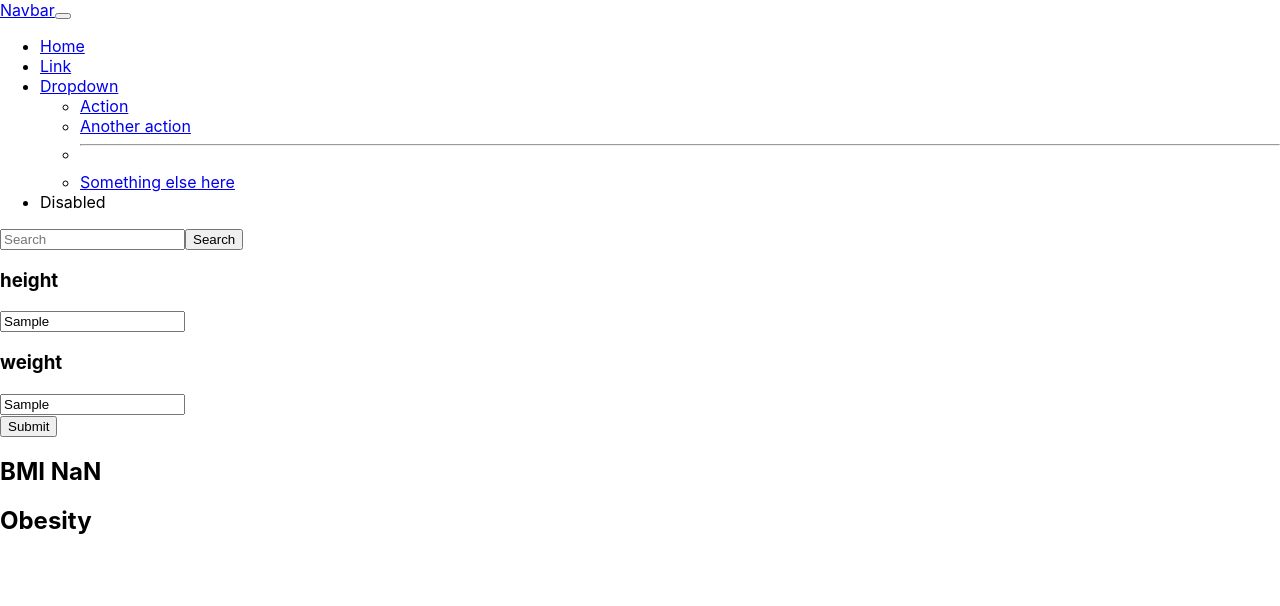
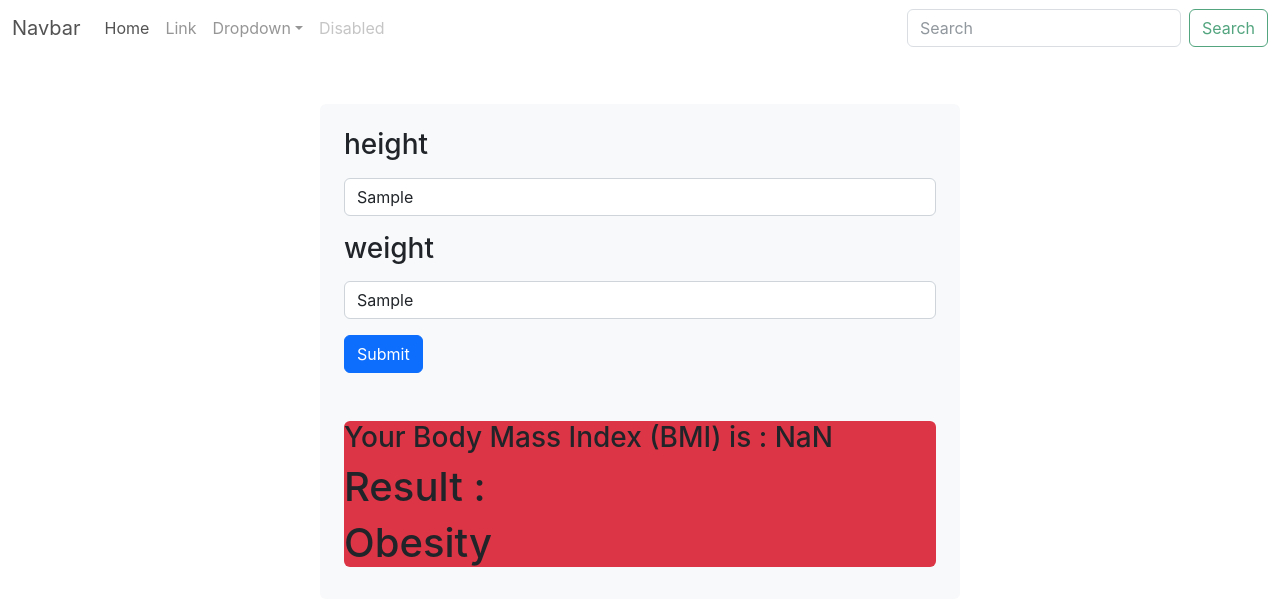
Before and after one commit to ibrahim-taqieddin/bimREACT, a React app: page / in a window 1280 px wide. Both pictures are taken after typing "Sample", "Sample" into the empty fields and a click on the button "Submit". Built offline with nearby package versions, Linux system fonts and the light colour scheme.

Commit message:
add new branch

```diff
--- a/public/index.html
+++ b/public/index.html
@@ -24,6 +24,12 @@
       work correctly both with client-side routing and a non-root public URL.
       Learn how to configure a non-root public URL by running `npm run build`.
     -->
+    <link
+      rel="stylesheet"
+      href="https://cdn.jsdelivr.net/npm/bootstrap@5.2.2/dist/css/bootstrap.min.css"
+      integrity="sha384-Zenh87qX5JnK2Jl0vWa8Ck2rdkQ2Bzep5IDxbcnCeuOxjzrPF/et3URy9Bv1WTRi"
+      crossorigin="anonymous"
+    />
     <title>React App</title>
   </head>
   <body>
@@ -39,5 +45,10 @@
       To begin the development, run `npm start` or `yarn start`.
       To create a production bundle, use `npm run build` or `yarn build`.
     -->
+    <script
+      src="https://cdn.jsdelivr.net/npm/bootstrap@5.2.2/dist/js/bootstrap.min.js"
+      integrity="sha384-IDwe1+LCz02ROU9k972gdyvl+AESN10+x7tBKgc9I5HFtuNz0wWnPclzo6p9vxnk"
+      crossorigin="anonymous"
+    ></script>
   </body>
 </html>
--- /dev/null
+++ b/src/Box.js
@@ -0,0 +1,32 @@
+function Box(props) {
+  const height = props.h;
+  const Weight = props.w;
+  let result = (Weight / Math.pow(height, 2)) * 10000;
+
+  console.log(height + "Box");
+  console.log(Weight + "Box");
+
+  function Check(cal) {
+    if (cal <= 18.5) {
+      return "Under Weight";
+    } else if (cal > 18.5 && cal <= 24.9) {
+      return "Normal weight";
+    } else if (cal > 24.9 && cal < 30) {
+      return "Overweight";
+    } else {
+      return "Obesity";
+    }
+    // console.log(this.state.Weight / Math.pow(this.state.height, 2));
+  }
+  return (
+    <div className="div bg-danger rounded mt-5">
+      {/* <h5>You Weight is : {Weight}</h5> */}
+      {/* <h5>You Height is : {height}</h5> */}
+      <h3>Your Body Mass Index (BMI) is : {result.toFixed(2)}</h3>
+      <h1 className="color">Result : </h1>
+      <h1>{Check(result)}</h1>
+    </div>
+  );
+}
+
+export default Box;
--- a/src/Form.js
+++ b/src/Form.js
@@ -1,15 +1,20 @@
-import React from "react";
+import React, { useState } from "react";
+import Box from "./Box";
 
-class Form extends React.Component {
-  constructor(props) {
-    super(props);
-    this.state = { height: 0, Weight: 0, info: "", val: 0 };
-  }
-
-  render() {
+function Form(props) {
+  const [height, setHeight] = useState(0);
+  const [Weight, setWeight] = useState(0);
+  const [calc, setCalc] = useState(false);
+  // console.log(height);
+  // console.log(Weight);
   return (
-      <div className="container mx-auto w-50 mt-5 bg-warning rounded  p-4 ">
-        <form>
+    <div className="container mx-auto w-50 mt-5 bg-light rounded  p-4 ">
+      <form
+        onSubmit={(e) => {
+          e.preventDefault();
+          setCalc(true);
+        }}
+      >
         <div className="mb-3">
           <label for="exampleInputEmail1" className="form-label">
             <h3> height</h3>
@@ -19,7 +24,7 @@ class Form extends React.Component {
             id="height"
             name="height"
             onChange={(e) => {
-                this.setState({ height: e.target.value });
+              setHeight(e.target.value);
             }}
             className="form-control"
             aria-describedby="emailHelp"
@@ -31,26 +36,25 @@ class Form extends React.Component {
           </label>
           <input
             type={"text"}
-              id="wight"
-              name="wight"
+            id="Weight"
+            name="Weight"
             onChange={(e) => {
-                this.setState({ Weight: e.target.value });
+              setWeight(e.target.value);
             }}
             className="form-control"
           />
         </div>
         <button
-            type="button"
-            onClick={(e) => {
-              this.calculateBmi();
-            }}
+          type="submit"
+          // onClick={(e) => {
+          //   this.calculateBmi();
+          // }}
           className="btn btn-primary"
         >
           Submit
         </button>
       </form>
-        <h2>BMI {this.state.val}</h2>
-        <h2>{this.state.info}</h2>
+      {calc ? <Box h={height} w={Weight} /> : ""}
     </div>
 
     //         <div className="mt-5">
@@ -74,20 +78,4 @@ class Form extends React.Component {
   );
 }
 
-  calculateBmi() {
-    let val = (this.state.Weight / Math.pow(this.state.height, 2)) * 10000;
-    this.setState({ val: val });
-    if (val < 18.5) {
-      this.setState({ info: "Under Weight" });
-    } else if (val > 18.5 && val <= 24.9) {
-      this.setState({ info: "Normal weight" });
-    } else if (val > 24.9 && val < 30) {
-      this.setState({ info: "Overweight" });
-    } else {
-      this.setState({ info: "Obesity" });
-    }
-    console.log(this.state.Weight / Math.pow(this.state.height, 2));
-  }
-}
-
 export default Form;
```
Also changed, not shown: package.json (+7 -1 lines), 1 other file. Lines whose indentation alone changed are shown as unchanged.
